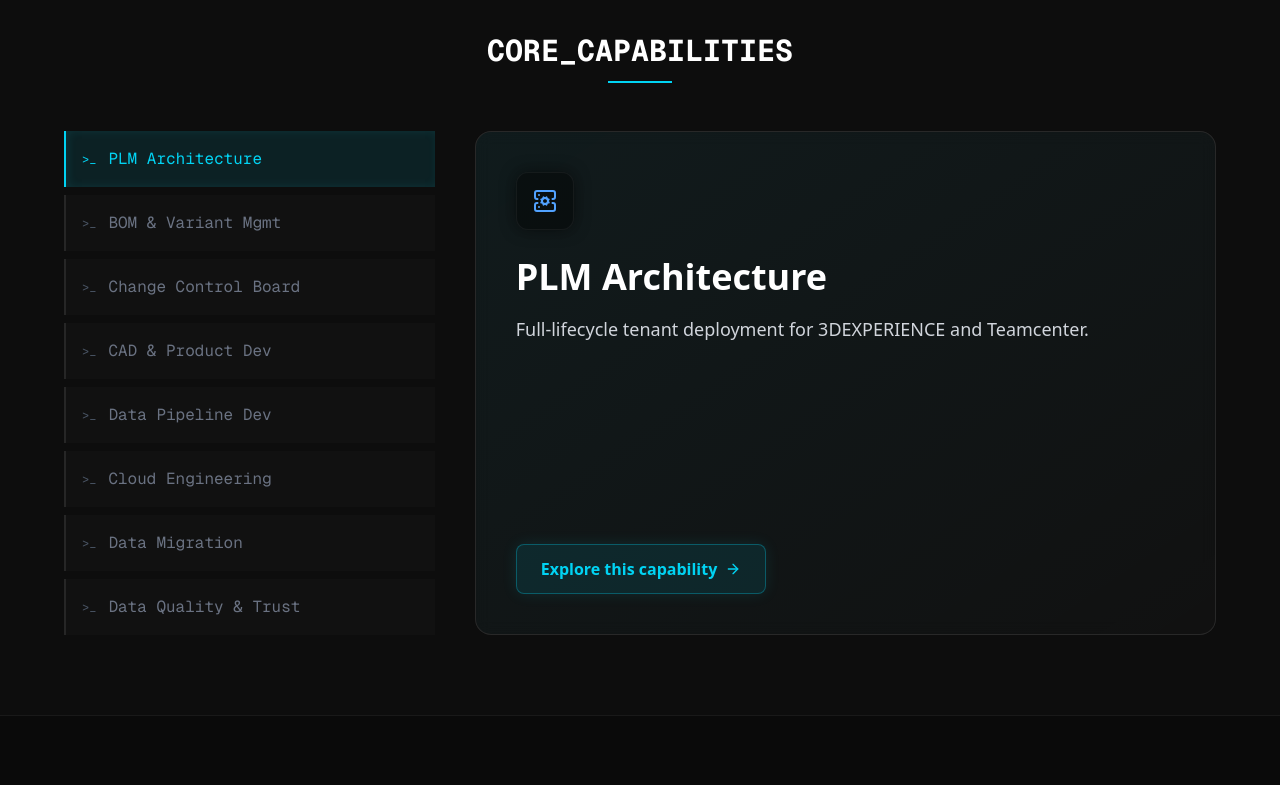
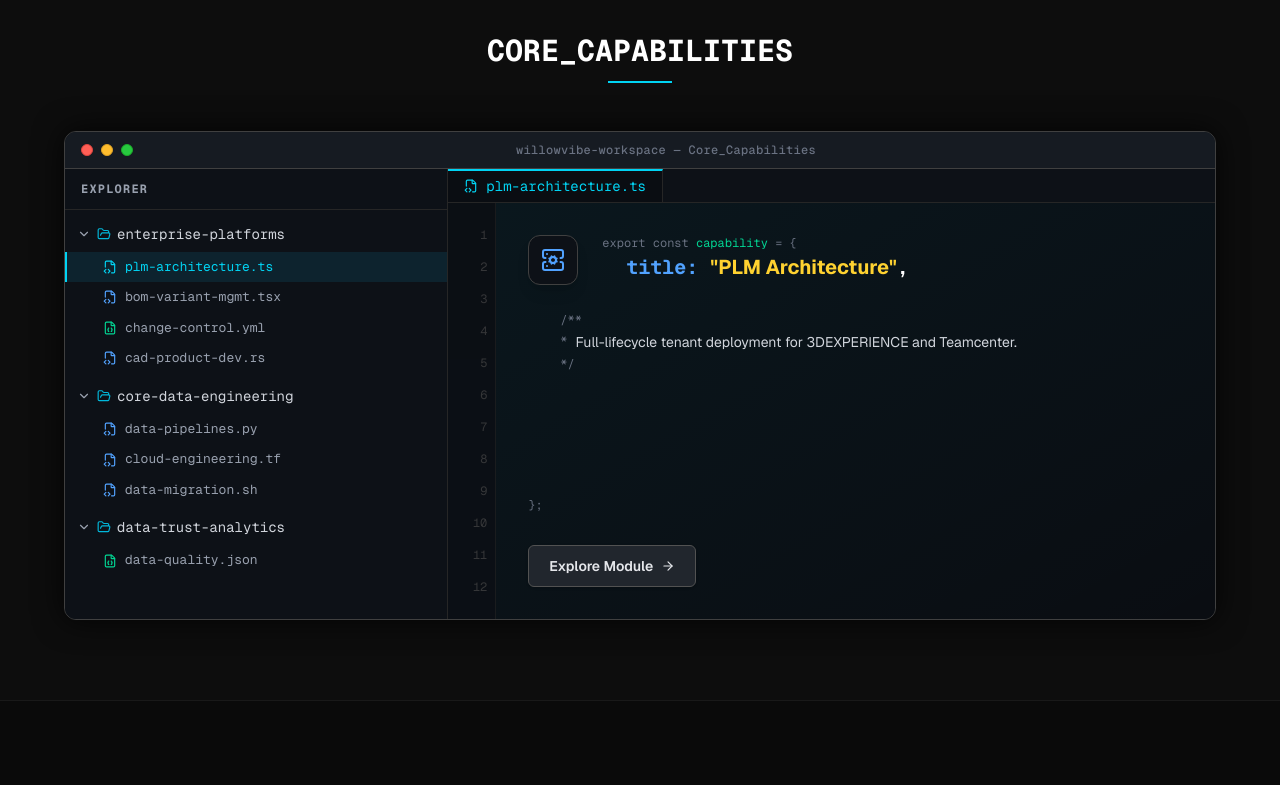
Before and after one commit to Sruthi-ng/willowvibe-web, a Next.js app: page / in a window 1280 px wide. Shown: the part 1420-2205 px from the top of the page. Built offline with nearby package versions, Linux system fonts and the light colour scheme.

Commit message:
Update Core Capabilities to IDE File Explorer layout

```diff
--- a/src/app/page.tsx
+++ b/src/app/page.tsx
@@ -1,7 +1,7 @@
 "use client";
 
 import { useEffect, useRef, useState, useCallback } from "react";
-import { Database, Server, Cloud, Cpu, Bot, Settings, RefreshCw, ClipboardCheck, Quote, ArrowRight, ChevronLeft, ChevronRight, ServerCog, Component, ShieldCheck, Box, Network } from "lucide-react";
+import { Database, Server, Cloud, Cpu, Bot, Settings, RefreshCw, ClipboardCheck, Quote, ArrowRight, ChevronLeft, ChevronRight, ServerCog, Component, ShieldCheck, Box, Network, FolderOpen, Folder, FileCode2, FileJson, ChevronDown } from "lucide-react";
 import Link from "next/link";
 import { motion, AnimatePresence, useAnimationFrame, useMotionValue } from "framer-motion";
 import { BeforeAfterSlider } from "@/components/BeforeAfterSlider";
@@ -14,15 +14,30 @@ const PROJECTS = [
   { id: 3, title: "Fintech Fraud Detection", tags: ["Snowflake", "dbt", "Airflow"], stat: "< 50ms latency", desc: "Built an end-to-end data pipeline feeding ML models to detect anomalies in real-time.", visual: "anomaly" },
 ];
 
-const SERVICES = [
-  { icon: <ServerCog className="w-6 h-6 text-blue-400" />, title: "PLM Architecture", desc: "Full-lifecycle tenant deployment for 3DEXPERIENCE and Teamcenter." },
-  { icon: <Component className="w-6 h-6 text-emerald-400" />, title: "BOM & Variant Mgmt", desc: "Multi-Level BOM Engineering and complex product variant configurations." },
-  { icon: <ClipboardCheck className="w-6 h-6 text-purple-400" />, title: "Change Control Board", desc: "Structuring operational paths for Issues, CRs, and ECOs." },
-  { icon: <Box className="w-6 h-6 text-cyan-400" />, title: "CAD & Product Dev", desc: "High-precision 3D parametric modeling and APQP/PPAP packages." },
-  { icon: <Network className="w-6 h-6 text-cyan-400" />, title: "Data Pipeline Dev", desc: "Scalable ETL/ELT pipelines with guaranteed SLAs and minimal downtime." },
-  { icon: <Cloud className="w-6 h-6 text-blue-400" />, title: "Cloud Engineering", desc: "High-performance foundations on AWS, Azure, or GCP." },
-  { icon: <RefreshCw className="w-6 h-6 text-emerald-400" />, title: "Data Migration", desc: "Transition from legacy to cloud-native architectures with zero data loss." },
-  { icon: <ShieldCheck className="w-6 h-6 text-rose-400" />, title: "Data Quality & Trust", desc: "Automated testing and anomaly detection for reliable data." },
+const CAPABILITY_TREE = [
+  {
+    folder: "enterprise-platforms",
+    files: [
+      { id: "plm-architecture.ts", icon: <ServerCog className="w-5 h-5 lg:w-6 lg:h-6 text-blue-400" />, title: "PLM Architecture", desc: "Full-lifecycle tenant deployment for 3DEXPERIENCE and Teamcenter." },
+      { id: "bom-variant-mgmt.tsx", icon: <Component className="w-5 h-5 lg:w-6 lg:h-6 text-emerald-400" />, title: "BOM & Variant Mgmt", desc: "Multi-Level BOM Engineering and complex product variant configurations." },
+      { id: "change-control.yml", icon: <ClipboardCheck className="w-5 h-5 lg:w-6 lg:h-6 text-purple-400" />, title: "Change Control Board", desc: "Structuring operational paths for Issues, CRs, and ECOs." },
+      { id: "cad-product-dev.rs", icon: <Box className="w-5 h-5 lg:w-6 lg:h-6 text-cyan-400" />, title: "CAD & Product Dev", desc: "High-precision 3D parametric modeling and APQP/PPAP packages." },
+    ]
+  },
+  {
+    folder: "core-data-engineering",
+    files: [
+      { id: "data-pipelines.py", icon: <Network className="w-5 h-5 lg:w-6 lg:h-6 text-cyan-400" />, title: "Data Pipeline Dev", desc: "Scalable ETL/ELT pipelines with guaranteed SLAs and minimal downtime." },
+      { id: "cloud-engineering.tf", icon: <Cloud className="w-5 h-5 lg:w-6 lg:h-6 text-blue-400" />, title: "Cloud Engineering", desc: "High-performance foundations on AWS, Azure, or GCP." },
+      { id: "data-migration.sh", icon: <RefreshCw className="w-5 h-5 lg:w-6 lg:h-6 text-emerald-400" />, title: "Data Migration", desc: "Transition from legacy to cloud-native architectures with zero data loss." },
+    ]
+  },
+  {
+    folder: "data-trust-analytics",
+    files: [
+      { id: "data-quality.json", icon: <ShieldCheck className="w-5 h-5 lg:w-6 lg:h-6 text-rose-400" />, title: "Data Quality & Trust", desc: "Automated testing and anomaly detection for reliable data." },
+    ]
+  }
 ];
 
 const TESTIMONIALS = [
@@ -117,63 +132,143 @@ function TestimonialsCarousel() {
     </div>
   );
 }
-function CoreCapabilitiesTerminal() {
-  const [activeIndex, setActiveIndex] = useState(0);
+function CoreCapabilitiesIDE() {
+  const [expandedFolders, setExpandedFolders] = useState<string[]>(["enterprise-platforms", "core-data-engineering", "data-trust-analytics"]);
+  const [selectedCapability, setSelectedCapability] = useState(CAPABILITY_TREE[0].files[0]);
+
+  const toggleFolder = (folder: string) => {
+    setExpandedFolders(prev =>
+      prev.includes(folder) ? prev.filter(f => f !== folder) : [...prev, folder]
+    );
+  };
 
   return (
-    <div className="w-full max-w-6xl mx-auto flex flex-col lg:flex-row gap-6 lg:gap-10 items-stretch">
-      {/* Left side: Tabs */}
-      <div className="w-full lg:w-1/3 flex flex-col gap-2">
-        {SERVICES.map((service, index) => {
-          const isActive = activeIndex === index;
+    <div className="w-full max-w-6xl mx-auto flex flex-col rounded-xl overflow-hidden bg-[#0d1117] border border-neutral-700 shadow-[0_0_30px_rgba(0,0,0,0.8)]">
+      {/* IDE Header */}
+      <div className="w-full bg-[#161b22] px-4 py-2.5 flex items-center border-b border-neutral-700">
+        <div className="flex gap-2">
+          <div className="w-3 h-3 rounded-full bg-[#ff5f56] border border-[#e0443e]" />
+          <div className="w-3 h-3 rounded-full bg-[#ffbd2e] border border-[#dea123]" />
+          <div className="w-3 h-3 rounded-full bg-[#27c93f] border border-[#1aab29]" />
+        </div>
+        <div className="mx-auto text-xs font-mono text-gray-500 font-medium tracking-wide">willowvibe-workspace — Core_Capabilities</div>
+      </div>
+
+      <div className="flex flex-col lg:grid lg:grid-cols-12 flex-grow h-auto lg:h-[450px]">
+        {/* Left Side: File Explorer */}
+        <div className="lg:col-span-4 bg-[#0d1117] border-r border-neutral-800 flex flex-col font-mono text-sm overflow-y-auto max-h-[300px] lg:max-h-none">
+          <div className="px-4 py-3 text-xs font-bold text-gray-400 uppercase tracking-widest border-b border-neutral-800 select-none">
+            Explorer
+          </div>
+          <div className="py-2">
+            {CAPABILITY_TREE.map((cat) => {
+              const isExpanded = expandedFolders.includes(cat.folder);
               return (
-            <button
-              key={index}
-              onClick={() => setActiveIndex(index)}
-              className={`flex items-center gap-3 w-full text-left px-4 py-3 md:py-4 transition-all duration-300 font-mono text-sm md:text-base border-l-2 ${
-                isActive
-                  ? "border-cyan-400 bg-cyan-400/10 text-cyan-400 shadow-[inset_2px_0_10px_rgba(34,211,238,0.1)]"
-                  : "border-neutral-800 bg-neutral-900/50 text-gray-500 hover:text-gray-300 hover:bg-neutral-800 hover:border-gray-500"
+                <div key={cat.folder} className="select-none">
+                  <div
+                    className="flex items-center gap-1.5 px-3 py-1.5 hover:bg-white/5 cursor-pointer text-gray-300 transition-colors"
+                    onClick={() => toggleFolder(cat.folder)}
+                  >
+                    {isExpanded ? <ChevronDown size={14} className="text-gray-400" /> : <ChevronRight size={14} className="text-gray-400" />}
+                    {isExpanded ? <FolderOpen size={14} className="text-cyan-500" /> : <Folder size={14} className="text-cyan-500" />}
+                    <span className="truncate">{cat.folder}</span>
+                  </div>
+
+                  {isExpanded && (
+                    <div className="flex flex-col mt-0.5 mb-1.5">
+                      {cat.files.map((file) => {
+                        const isSelected = selectedCapability.id === file.id;
+                        return (
+                          <div
+                            key={file.id}
+                            onClick={() => setSelectedCapability(file)}
+                            className={`flex items-center gap-2 pl-9 pr-3 py-1.5 cursor-pointer border-l-2 transition-colors ${
+                              isSelected
+                                ? "bg-cyan-900/30 text-cyan-400 border-cyan-400"
+                                : "text-gray-400 border-transparent hover:bg-white/5 hover:text-gray-200"
                             }`}
                           >
-              <span className={`text-xs ${isActive ? "text-cyan-400" : "text-gray-600"}`}>{`>_`}</span>
-              <span className="truncate">{service.title}</span>
-            </button>
+                            {file.id.endsWith('.json') || file.id.endsWith('.yml') ? (
+                               <FileJson size={14} className={isSelected ? "text-cyan-400" : "text-emerald-400"} />
+                            ) : (
+                               <FileCode2 size={14} className={isSelected ? "text-cyan-400" : "text-blue-400"} />
+                            )}
+                            <span className="truncate text-[13px]">{file.id}</span>
+                          </div>
                         );
                       })}
                     </div>
+                  )}
+                </div>
+              );
+            })}
+          </div>
+        </div>
 
-      {/* Right side: Display Window */}
-      <div className="w-full lg:w-2/3">
-        <div className="h-full w-full rounded-2xl bg-neutral-900/50 border border-white/10 p-6 md:p-10 flex flex-col backdrop-blur-sm relative overflow-hidden">
+        {/* Right Side: Editor Window */}
+        <div className="lg:col-span-8 bg-[#0a0d12] flex flex-col relative overflow-hidden">
+            {/* Editor Tabs */}
+            <div className="flex bg-[#0d1117] border-b border-neutral-800 overflow-x-auto custom-scrollbar select-none">
+               <div className="flex items-center gap-2 px-4 py-2.5 bg-[#0a0d12] border-t-2 border-t-cyan-400 border-r border-r-neutral-800 min-w-max">
+                  {selectedCapability.id.endsWith('.json') || selectedCapability.id.endsWith('.yml') ? (
+                     <FileJson size={14} className="text-cyan-400" />
+                  ) : (
+                     <FileCode2 size={14} className="text-cyan-400" />
+                  )}
+                  <span className="text-cyan-400 font-mono text-sm">{selectedCapability.id}</span>
+               </div>
+            </div>
+
+            <div className="flex-grow flex relative">
+                {/* Line Numbers */}
+                <div className="hidden lg:flex w-12 bg-[#0d1117] border-r border-neutral-800 flex-col items-end py-4 pr-2 font-mono text-xs text-neutral-600 select-none opacity-60">
+                    {[1,2,3,4,5,6,7,8,9,10,11,12].map(n => <span key={n} className="leading-8">{n}</span>)}
+                </div>
+
+                {/* Editor Content */}
+                <div className="flex-grow p-4 lg:p-8 relative overflow-y-auto">
                    <div className="absolute inset-0 bg-gradient-to-br from-cyan-400/5 to-transparent pointer-events-none" />
-
                    <AnimatePresence mode="wait">
                        <motion.div
-              key={activeIndex}
-              initial={{ opacity: 0, y: 20 }}
-              animate={{ opacity: 1, y: 0 }}
-              exit={{ opacity: 0, y: -20 }}
-              transition={{ duration: 0.3 }}
-              className="relative z-10 flex flex-col h-full"
+                          key={selectedCapability.id}
+                          initial={{ opacity: 0, x: -5 }}
+                          animate={{ opacity: 1, x: 0 }}
+                          exit={{ opacity: 0, x: 5 }}
+                          transition={{ duration: 0.15 }}
+                          className="relative z-10 flex flex-col h-full font-mono"
                        >
-              <div className="mb-6 p-4 rounded-xl bg-black/40 inline-block border border-white/5 w-max shadow-[0_0_15px_rgba(0,0,0,0.5)]">
-                  {SERVICES[activeIndex].icon}
+                           <div className="flex items-start gap-4 lg:gap-6 mb-4 lg:mb-6">
+                               <div className="p-3 rounded-xl bg-[#0d1117] border border-neutral-700 shadow-lg shrink-0 mt-1 lg:mt-0">
+                                   {selectedCapability.icon}
                                </div>
-              <h3 className="text-2xl md:text-4xl font-bold mb-4 text-white leading-tight">
-                {SERVICES[activeIndex].title}
-              </h3>
-              <p className="text-gray-300 text-base md:text-lg leading-relaxed flex-grow">
-                {SERVICES[activeIndex].desc}
-              </p>
+                               <div>
+                                   <div className="text-gray-500 text-[11px] lg:text-xs mb-1">export const <span className="text-emerald-400">capability</span> = {"{"}</div>
+                                   <div className="text-base lg:text-xl font-bold text-white mb-2 ml-4 lg:ml-6 leading-tight">
+                                       <span className="text-blue-400">title:</span> <span className="text-amber-300 font-sans">"{selectedCapability.title}"</span>,
+                                   </div>
+                               </div>
+                           </div>
 
-              <div className="mt-8 md:mt-12">
-                <Link href="/services" className="inline-flex items-center gap-2 px-6 py-3 bg-cyan-400/10 text-cyan-400 hover:bg-cyan-400 hover:text-black border border-cyan-400/30 rounded-lg text-sm md:text-base font-bold transition-all shadow-[0_0_15px_rgba(34,211,238,0.1)] hover:shadow-[0_0_20px_rgba(34,211,238,0.3)] w-max">
-                  Explore this capability <ArrowRight size={16} />
+                           <div className="ml-4 lg:ml-8 flex-grow">
+                               <div className="text-gray-500 text-[11px] lg:text-xs mb-1">/**</div>
+                               <div className="text-gray-500 text-[11px] lg:text-xs mb-1 leading-relaxed max-w-xl flex">
+                                   <span className="mr-2">*</span>
+                                   <p className="text-gray-300 text-xs lg:text-sm font-sans">{selectedCapability.desc}</p>
+                               </div>
+                               <div className="text-gray-500 text-[11px] lg:text-xs mb-4">*/</div>
+                           </div>
+
+                           <div className="text-gray-500 text-[11px] lg:text-xs mt-auto">{"};"}</div>
+
+                           <div className="mt-6 lg:mt-8 flex font-sans">
+                               <Link href="/services" className="inline-flex items-center gap-2 px-5 py-2.5 bg-[#21262d] hover:bg-[#30363d] text-gray-200 border border-neutral-600 rounded-md text-xs lg:text-sm font-semibold transition-all w-max shadow-sm">
+                                   Explore Module <ArrowRight size={14} />
                                </Link>
                            </div>
                        </motion.div>
                    </AnimatePresence>
+                </div>
+            </div>
         </div>
       </div>
     </div>
@@ -309,7 +404,7 @@ export default function Home() {
           <h2 className="text-xl md:text-3xl font-bold mb-3 font-mono">CORE_CAPABILITIES</h2>
           <div className="h-0.5 w-16 bg-cyan-400 mx-auto" />
         </div>
-        <CoreCapabilitiesTerminal />
+        <CoreCapabilitiesIDE />
       </section>
 
       {/* 5. FEATURED PROJECTS */}
```
Lines whose indentation alone changed are shown as unchanged.
